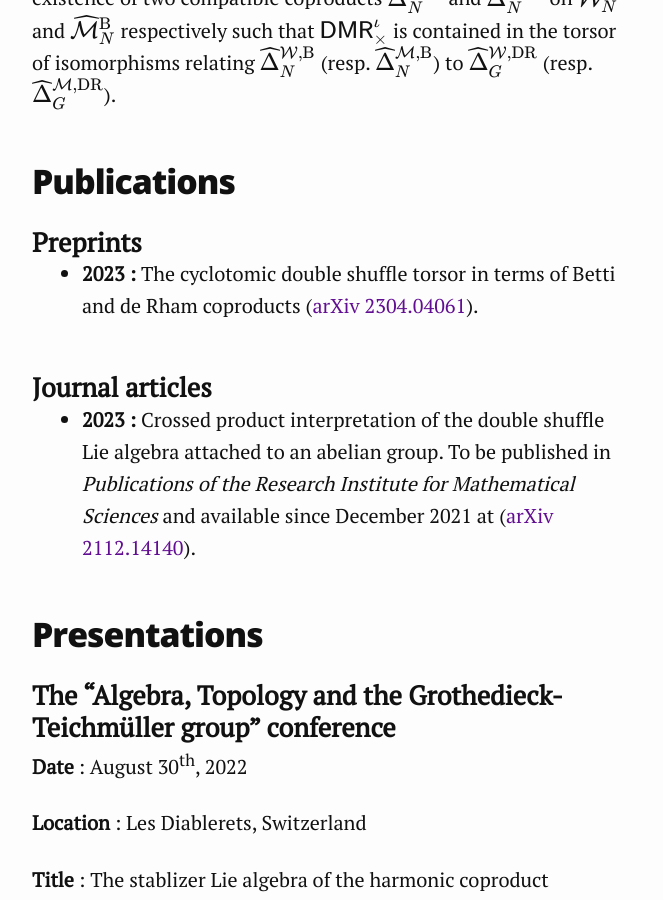
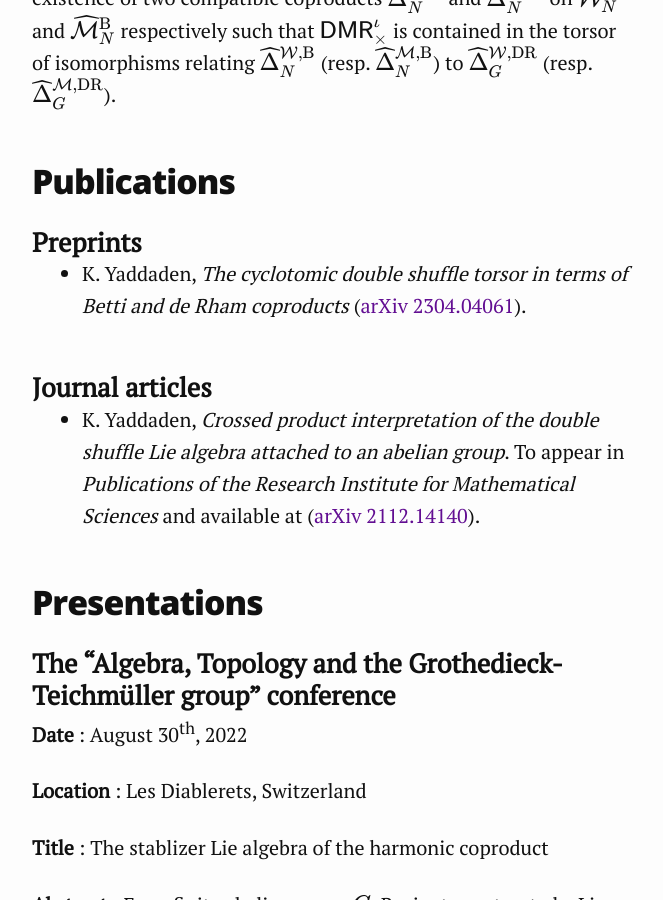
Before and after one commit to khalefyaddaden/khalefyaddaden.github.io, a Jekyll site: the page built from research.markdown, in a window 1280 px wide and 900 px high, scrolled down 1115 px. Shown: the whole window, without its empty margins (308-971 px from the left). Built offline with Jekyll 4.4.1, drawn with Linux system fonts in a browser that asks for light colours; nearby versions of some CDN libraries.

Commit message:
Research update

```diff
--- a/research.fr.markdown
+++ b/research.fr.markdown
@@ -17,10 +17,10 @@ Par ailleurs, pour $$G=\{1\}$$, Enriquez et Furusho montrent qu'un sous-schéma
 ## Publications
 
 ### Prépublication
-- **2023 :** The cyclotomic double shuffle torsor in terms of Betti and de Rham coproducts ([arXiv 2304.04061](https://arxiv.org/abs/2304.04061)).
+- K. Yaddaden, *The cyclotomic double shuffle torsor in terms of Betti and de Rham coproducts* ([arXiv 2304.04061](https://arxiv.org/abs/2304.04061)).
 
 ### Articles de journal
-- **2023 :** Crossed product interpretation of the double shuffle Lie algebra attached to an abelian group. Prochainement publié dans *Publications of the Research Institute for Mathematical Sciences* et disponible depuis décembre 2021 sur ([arXiv 2112.14140](https://arxiv.org/abs/2112.14140)).
+- K. Yaddaden, *Crossed product interpretation of the double shuffle Lie algebra attached to an abelian group*. A paraître dans *Publications of the Research Institute for Mathematical Sciences* et disponible sur ([arXiv 2112.14140](https://arxiv.org/abs/2112.14140)).
 
 ## Exposés
 
--- a/research.markdown
+++ b/research.markdown
@@ -17,10 +17,10 @@ Furthermore, for $$G=\{1\}$$, Enriquez and Furusho showed that a subscheme $$\ma
 ## Publications
 
 ### Preprints
-- **2023 :** The cyclotomic double shuffle torsor in terms of Betti and de Rham coproducts ([arXiv 2304.04061](https://arxiv.org/abs/2304.04061)).
+- K. Yaddaden, *The cyclotomic double shuffle torsor in terms of Betti and de Rham coproducts* ([arXiv 2304.04061](https://arxiv.org/abs/2304.04061)).
 
 ### Journal articles
-- **2023 :** Crossed product interpretation of the double shuffle Lie algebra attached to an abelian group. To be published in *Publications of the Research Institute for Mathematical Sciences* and available since December 2021 at ([arXiv 2112.14140](https://arxiv.org/abs/2112.14140)).
+- K. Yaddaden, *Crossed product interpretation of the double shuffle Lie algebra attached to an abelian group*. To appear in *Publications of the Research Institute for Mathematical Sciences* and available at ([arXiv 2112.14140](https://arxiv.org/abs/2112.14140)).
 
 ## Presentations
 
```
